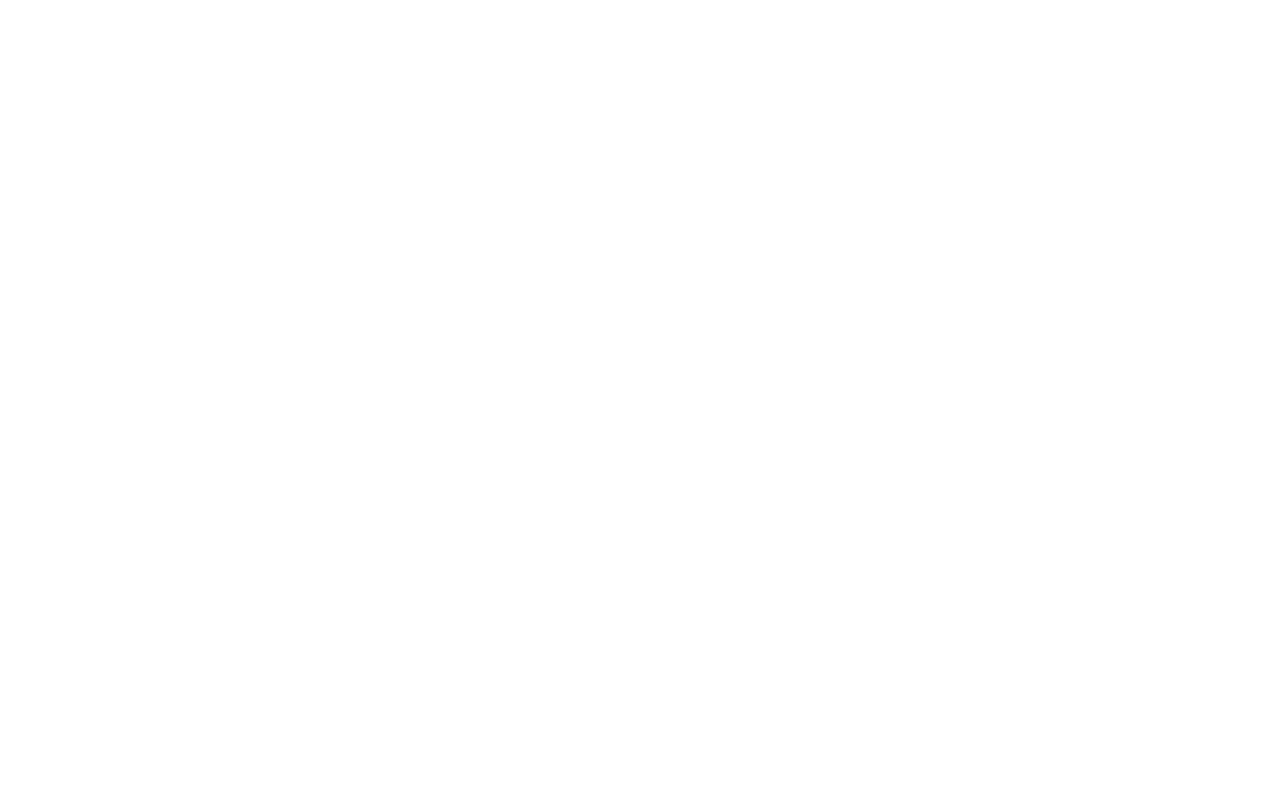
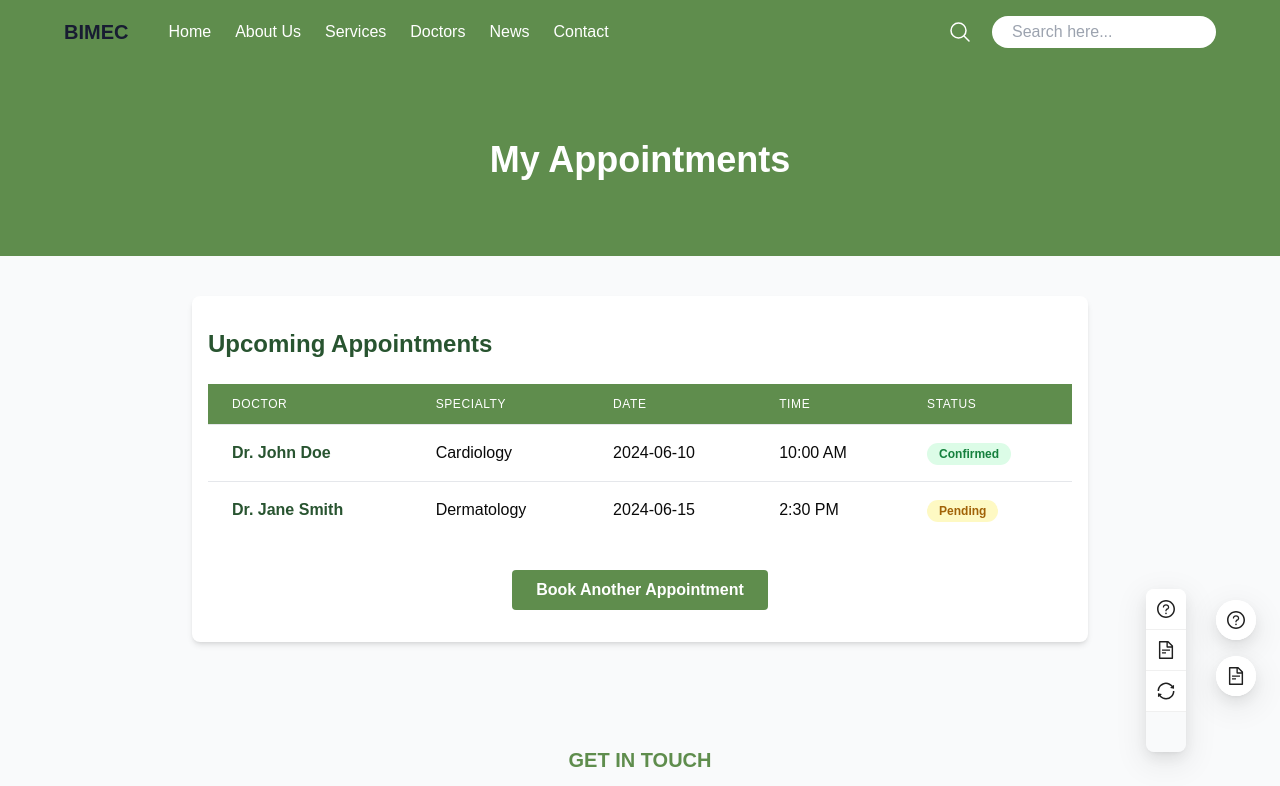
Before and after one commit to vinhdao1006/Project, a React (Vite) app in the folder front-end/: page /default/appointments in a window 1280 px wide. Before the commit this address had no page. Shown: the top 786 px of the page. Built offline with nearby package versions, Linux system fonts and the light colour scheme.

Commit message:
fix: after merge conflict

```diff
--- a/front-end/src/App.jsx
+++ b/front-end/src/App.jsx
@@ -9,9 +9,10 @@
 import DoctorPage from './pages/default/DoctorPage'
 import NewsPage from './pages/default/NewsPage'
 import SingleNews from './pages/default/SingleNews'
+import Appointments from './pages/default/Appointments'
+
 import AdminDashboard from './pages/admin/Dashboard'
 import DoctorManagement from './pages/admin/DoctorManagement'
-import Appointments from './pages/Appointments'
 
 function App() {
   return (
@@ -28,7 +29,7 @@
         <Route path='/default/doctors' element={<DoctorPage />}></Route>
         <Route path='/default/news' element={<NewsPage />}></Route>
         <Route path="/default/news/:title" element={<SingleNews />} />
-        <Route path='/appointments' element={<Appointments />}></Route>
+        <Route path='/default/appointments' element={<Appointments />}></Route>
 
         {/* Admin routes */}
         <Route path='/admin/dashboard' element={<AdminDashboard />}></Route>
--- a/front-end/src/pages/default/Home.jsx
+++ b/front-end/src/pages/default/Home.jsx
@@ -41,7 +41,7 @@
                         {/* Our Services Button */}
                         <div className="bg-white h-8 md:h-12 lg:h-20 rounded-lg flex justify-between items-center w-30 md:w-50 lg:w-72 xl:ml-10 border border-bimec-green">
                             <button
-                                onClick={() => navigate('/services')}
+                                onClick={() => navigate('/default/services')}
                                 className="w-full h-full flex items-center justify-between px-2 lg:px-8 md:px-4"
                             >
                                 <p className="text-xs md:text-lg lg:text-xl text-bimec-green font-sans">Our Services</p>
@@ -65,7 +65,7 @@
                         {/* Book Appointment Button */}
                         <div className="bg-bimec-heavy-green h-8 xl:h-20 md:h-12 lg:h-20 rounded-lg flex justify-between items-center cursor-pointer w-30 md:w-50 xl:w-72 xl:ml-10">
                             <button
-                                onClick={() => navigate('/booking')}
+                                onClick={() => navigate('/default/booking')}
                                 className="w-full h-full flex items-center justify-between px-2 xl:px-8 md:px-4"
                             >
                                 <p className="text-xs md:text-base lg:text-xl text-white font-sans">
@@ -91,7 +91,7 @@
                         {/* Find Doctors Button */}
                         <div className="bg-bimec-green h-8 lg:h-20 md:h-12 rounded-lg flex justify-between items-center w-30 md:w-48 lg:w-72 xl:ml-10">
                             <button
-                                onClick={() => navigate('/doctors')}
+                                onClick={() => navigate('/default/doctors')}
                                 className="w-full h-full flex items-center justify-between px-2 lg:px-8 md:px-4"
                             >
                                 <p className="text-xs md:text-lg lg:text-xl text-white font-sans">Find Doctors</p>
```
Also changed, not shown: front-end/src/pages/default/Appointments.jsx (renamed from front-end/src/pages/Appointments.jsx, +4 -4 lines).
